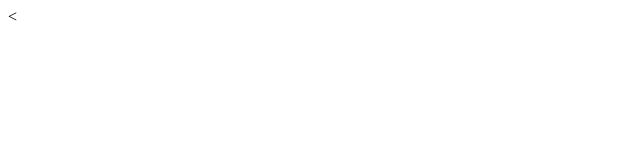
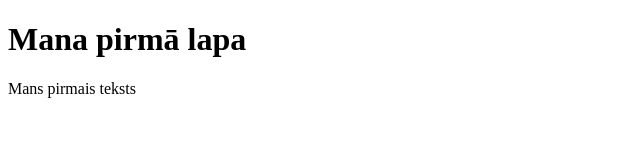
Before and after one commit to inesele/webpage, a plain HTML site: page index.html in a window 1280 px wide. Shown: the whole page, without its empty margins (0-640 px from the left). Drawn offline with Linux system fonts and the light colour scheme.

Commit message:
Update index.html

```diff
--- a/index.html
+++ b/index.html
@@ -2,4 +2,8 @@
 <html>
 <body>
 
-  <
+  <h1>Mana pirmā lapa</h1>
+  <p>Mans pirmais teksts</p>
+
+</body>
+</html>
```
